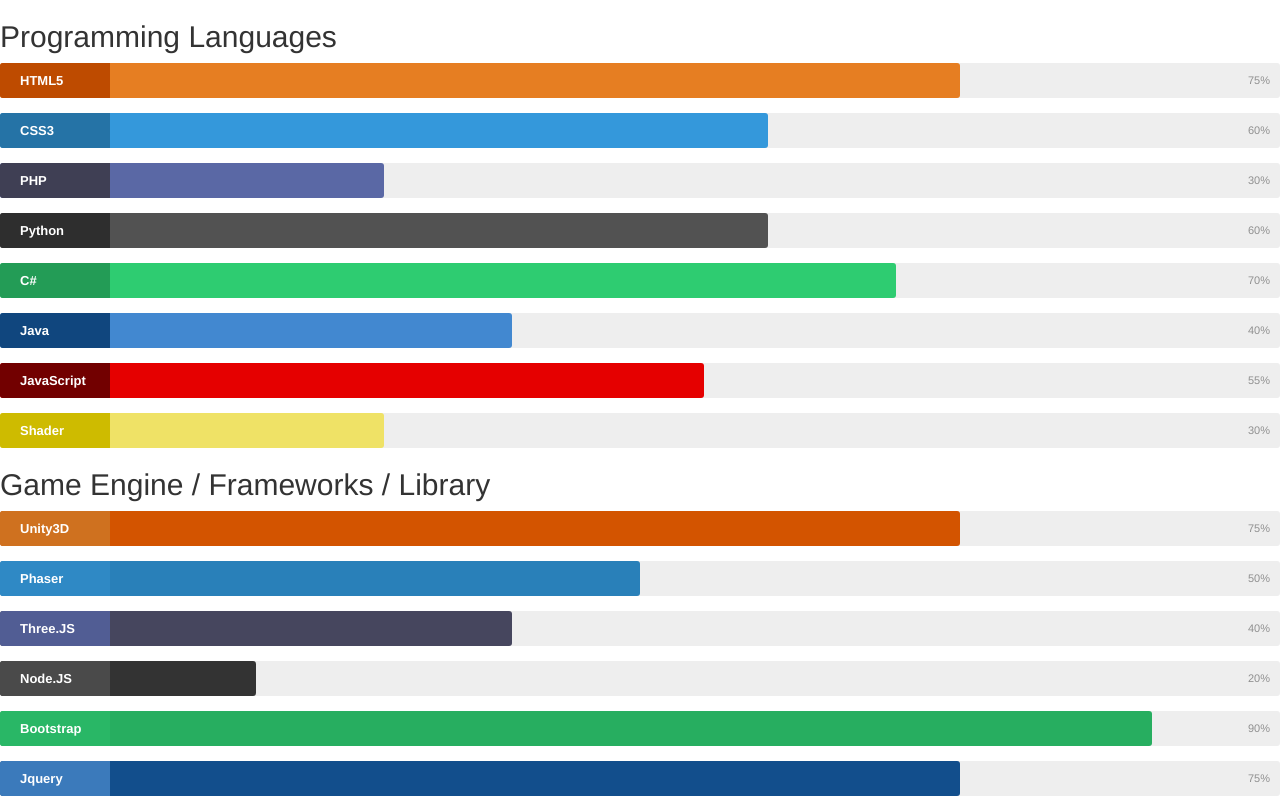
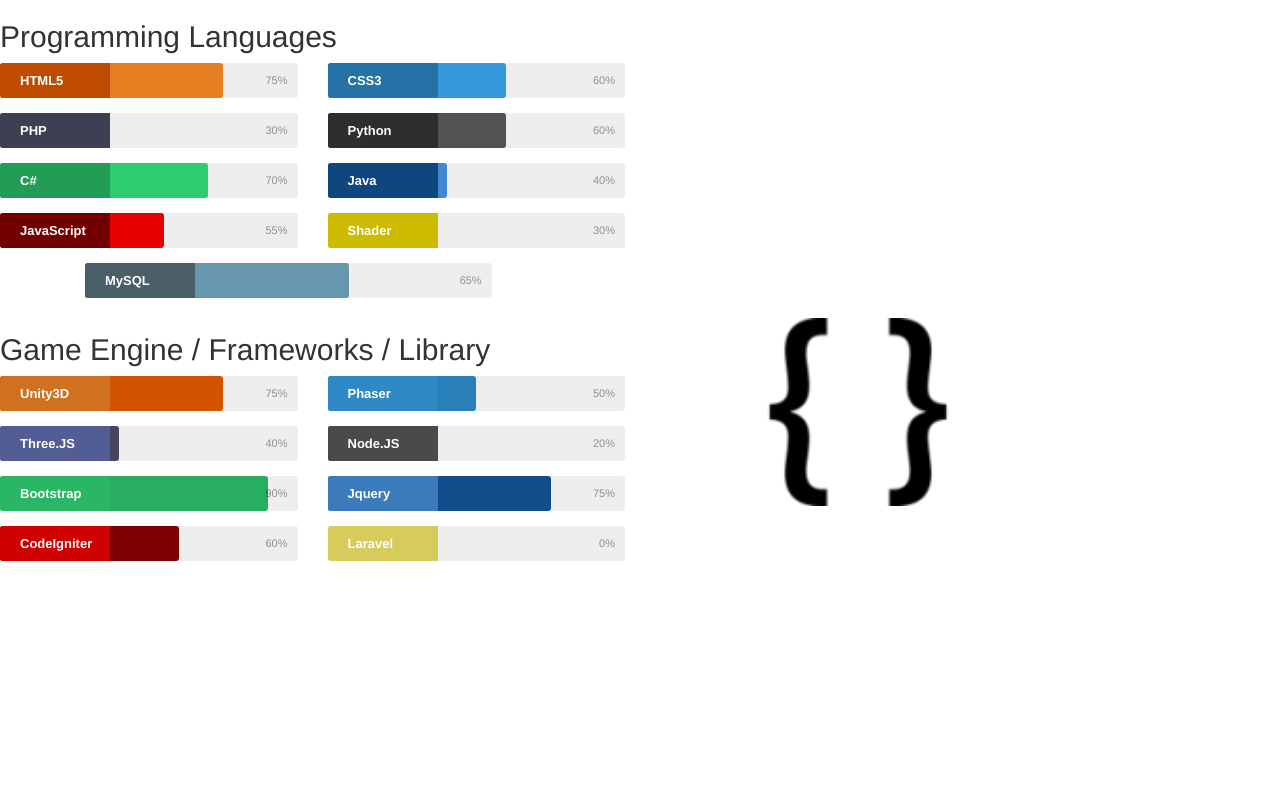
Before and after one commit to l0venothing/threepagealone, a CodeIgniter app: page /database/Skills in a window 1280 px wide. Shown: the part 52-853 px from the top of the page. After the commit the page ends 613 px from the top, so only its background shows below. Run offline with CodeIgniter, Linux system fonts and the light colour scheme; some libraries are stand-ins or nearby versions.

Commit message:
skills nouveau design / essai animation sur les logos

```diff
--- a/application/views/Skills_vw.php
+++ b/application/views/Skills_vw.php
@@ -1,100 +1,160 @@
 <h2>Programming Languages </h2>
-
+<div class="row">
+	<div class="col-xs-3">
 		<div class="skillbar clearfix " data-percent="75%">
 			<div class="skillbar-title" style="background: #d35400;"><span>HTML5</span></div>
 			<div class="skillbar-bar" style="background: #e67e22;"></div>
 			<div class="skill-bar-percent">75%</div>
 		</div>
-
+	</div>
+	<div class="col-xs-3">
 		<div class="skillbar clearfix " data-percent="60%">
 			<div class="skillbar-title" style="background: #2980b9;"><span>CSS3</span></div>
 			<div class="skillbar-bar" style="background: #3498db;"></div>
 			<div class="skill-bar-percent">60%</div>
 		</div>
-
+	</div>
+</div>
+<div class="row">
+	<div class="col-xs-3">
 		<div class="skillbar clearfix " data-percent="30%">
 			<div class="skillbar-title" style="background: #46465e;"><span>PHP</span></div>
 			<div class="skillbar-bar" style="background: #5a68a5;"></div>
 			<div class="skill-bar-percent">30%</div>
 		</div>
-
+	</div>
+	<div class="col-xs-3">
 		<div class="skillbar clearfix " data-percent="60%">
 			<div class="skillbar-title" style="background: #333333;"><span>Python</span></div>
 			<div class="skillbar-bar" style="background: #525252;"></div>
 			<div class="skill-bar-percent">60%</div>
 		</div>
-
+	</div>
+</div>
+<div class="row">
+	<div class="col-xs-3">
 		<div class="skillbar clearfix " data-percent="70%">
 			<div class="skillbar-title" style="background: #27ae60;"><span>C#</span></div>
 			<div class="skillbar-bar" style="background: #2ecc71;"></div>
 			<div class="skill-bar-percent">70%</div>
-</div> <!-- End Skill Bar -->
-
+		</div>
+	</div>
+	<div class="col-xs-3">
 		<div class="skillbar clearfix " data-percent="40%">
 			<div class="skillbar-title" style="background: #124e8c;"><span>Java</span></div>
 			<div class="skillbar-bar" style="background: #4288d0;"></div>
 			<div class="skill-bar-percent">40%</div>
 		</div>
+	</div>
+</div>
 
+<div class="row">
+	<div class="col-xs-3">
 		<div class="skillbar clearfix " data-percent="55%">
 			<div class="skillbar-title" style="background: #7F0000;"><span>JavaScript</span></div>
 			<div class="skillbar-bar" style="background: #E50000;"></div>
 			<div class="skill-bar-percent">55%</div>
-
 		</div>
-
+	</div>
+	<div class="col-xs-3">
 		<div class="skillbar clearfix " data-percent="30%">
 			<div class="skillbar-title" style="background: #E5D000;"><span>Shader</span></div>
 			<div class="skillbar-bar" style="background: #EFE266;"></div>
 			<div class="skill-bar-percent">30%</div>
-</div> <!-- End Skill Bar -->
-
+		</div>
+	</div>
+</div>
+<div class="row">
+	<div class="col-xs-4 middle">
+		<div class="skillbar clearfix  " data-percent="65%">
+			<div class="skillbar-title" style="background: #526973;"><span>MySQL</span></div>
+			<div class="skillbar-bar" style="background: rgb(103, 151, 173);"></div>
+			<div class="skill-bar-percent">65%</div>
+		</div>
+	</div>
+</div>
 <h2>Game Engine / Frameworks / Library</h2>
-
+<div class="row">
+	<div class="col-xs-3">
 		<div class="skillbar clearfix " data-percent="75%">
 			<div class="skillbar-title" style="background: #e67e22;"><span>Unity3D</span></div>
 			<div class="skillbar-bar" style="background: #d35400;"></div>
 			<div class="skill-bar-percent">75%</div>
 		</div>
-
+	</div>
+	<div class="col-xs-3">
 		<div class="skillbar clearfix " data-percent="50%">
 			<div class="skillbar-title" style="background: #3498db;"><span>Phaser</span></div>
 			<div class="skillbar-bar" style="background: #2980b9;"></div>
 			<div class="skill-bar-percent">50%</div>
 		</div>
-
+	</div>
+</div>
+<div class="row">
+	<div class="col-xs-3">
 		<div class="skillbar clearfix " data-percent="40%">
 			<div class="skillbar-title" style="background: #5a68a5;"><span>Three.JS</span></div>
 			<div class="skillbar-bar" style="background: #46465e;"></div>
 			<div class="skill-bar-percent">40%</div>
 		</div>
+	</div>
 
+	<div class="col-xs-3">
 		<div class="skillbar clearfix " data-percent="20%">
 			<div class="skillbar-title" style="background: #525252;"><span>Node.JS</span></div>
 			<div class="skillbar-bar" style="background: #333333;"></div>
 			<div class="skill-bar-percent">20%</div>
 		</div>
+	</div>
+</div>
 
+<div class="row">
+	<div class="col-xs-3">
 		<div class="skillbar clearfix " data-percent="90%">
 			<div class="skillbar-title" style="background: #2ecc71;"><span>Bootstrap</span></div>
 			<div class="skillbar-bar" style="background:  #27ae60;"></div>
 			<div class="skill-bar-percent">90%</div>
 		</div>
-
+	</div>
+	<div class="col-xs-3">
 		<div class="skillbar clearfix " data-percent="75%">
 			<div class="skillbar-title" style="background: #4288d0;"><span>Jquery</span></div>
 			<div class="skillbar-bar" style="background: #124e8c;"></div>
 			<div class="skill-bar-percent">75%</div>
 		</div>
-
+	</div>
+</div>
+<div class="row">
+	<div class="col-xs-3">
 		<div class="skillbar clearfix " data-percent="60%">
 			<div class="skillbar-title" style="background: #E50000;"><span>CodeIgniter</span></div>
 			<div class="skillbar-bar" style="background: #7F0000;"></div>
 			<div class="skill-bar-percent">60%</div>
 		</div>
-
+	</div>
+	<div class="col-xs-3">
 		<div class="skillbar clearfix " data-percent="0%">
 			<div class="skillbar-title" style="background: #EFE266;"><span>Laravel</span></div>
 			<div class="skillbar-bar" style="background: #E5D000;"></div>
 			<div class="skill-bar-percent">0%</div>
 		</div>
+	</div>
+</div>
+<!--<div class="row">
+	<div class="col-xs-2 col-xs-push-7">
+	<img class="hidden hidden-img"src="http://threepagealone.dev/assets/img/bootstrap.jpg" alt=""></div>
+</div>-->
+<div class="row">
+	<div class="col-xs-2 col-xs-push-7">
+		<img class="overimg" id="logocode" src="http://threepagealone.dev/assets/img/prog.png" alt="">
+		<img id="hi1" class="hidden hidden-img" src="http://threepagealone.dev/assets/img/bootstrap.jpg" alt="">
+		<img id="hi2" class="hidden hidden-img" src="http://threepagealone.dev/assets/img/cs.jpg" alt="">
+		<img id="hi3" class="hidden hidden-img"src="http://threepagealone.dev/assets/img/html.jpg" alt="">
+		 <img id="hi4" class="hidden hidden-img" src="http://threepagealone.dev/assets/img/sql.jpg" alt="">
+		 <img id="hi5" class="hidden hidden-img" src="http://threepagealone.dev/assets/img/css3_logo.jpg" alt="">
+		 <img id="hi6" class="hidden hidden-img" src="http://threepagealone.dev/assets/img/logo-javascript.png" alt="">
+		 <img id="hi7" class=" hidden hidden-img"src="http://threepagealone.dev/assets/img/python.png" alt="">
+		 <img id="hi8" class=" hidden hidden-img" src="http://threepagealone.dev/assets/img/java.jpg"alt="">
+		 <img id="hi9" class="hidden hidden-img" src="http://threepagealone.dev/assets/img/php-icon.png" alt="">
+	</div>
+</div>
--- a/assets/css/style.css
+++ b/assets/css/style.css
@@ -48,3 +48,56 @@
   border: 15px solid #000;
   border-radius: 20%;
 }
+
+ .middle {
+    margin-left: 85px;
+}
+
+#logocode {
+    width: 100%;
+    height: 100%;
+    margin-top: -350px;
+}
+
+#hi1 {
+position : relative;
+top:-250px;
+left:80px;
+}
+#hi2 {
+position : relative;
+top:-250px;
+}
+#hi3 {
+position : relative;
+top:-320px;
+left:80px;
+}
+#hi4 {
+position : relative;
+top:-320px;
+}
+#hi5 {
+position : relative;
+top:-420px;
+left:80px;
+}
+#hi6 {
+position : relative;
+top:-430px;
+left:-20px;
+}
+#hi7 {
+position : relative;
+top:-550px;
+left:70px;
+}
+#hi8 {
+position : relative;
+top:-550px;
+}
+#hi9 {
+position : relative;
+top:-520px;
+left:-80px;
+}
```
Also changed, not shown: assets/js/main.js (+18 -4 lines), application/controllers/Skills.php (line endings or trailing spaces), application/controllers/Welcome.php (line endings or trailing spaces), assets/img/bootstrap.jpg (added), assets/img/cs.jpg (added), assets/img/css3_logo.jpg (added), assets/img/html.jpg (added), assets/img/java.jpg (added), assets/img/logo-javascript.png (added), assets/img/php-icon.png (added), assets/img/prog.png (added), assets/img/python.png (added), assets/img/sql.jpg (added). Lines whose indentation alone changed are shown as unchanged.
